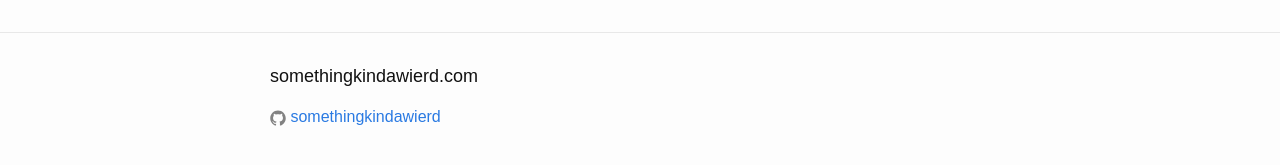
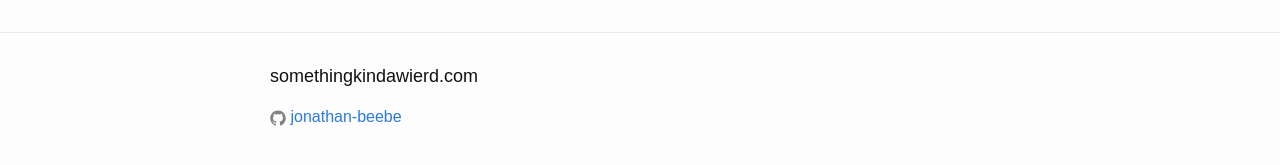
Before and after one commit to jonathan-beebe/somethingkindawierd.github.com, a Jekyll site: the page built from index.html, in a window 1280 px wide. Shown: the part 667-832 px from the top of the page. Built offline with Jekyll 4.4.1, drawn with Linux system fonts in a browser that asks for light colours.

Commit message:
Update github username

```diff
--- a/_config.yml
+++ b/_config.yml
@@ -17,7 +17,7 @@ description: > # this means to ignore newlines until "baseurl:"
 baseurl: ""
 domain_name: 'http://somethingkindawierd.com'
 url: "http://somethingkindawierd.com"
-github_username: somethingkindawierd
+github_username: jonathan-beebe
 google_analytics: 'UA-4889093-2'
 permalink: /:year/:month/:title.html
 timezone: America/Chicago
```
